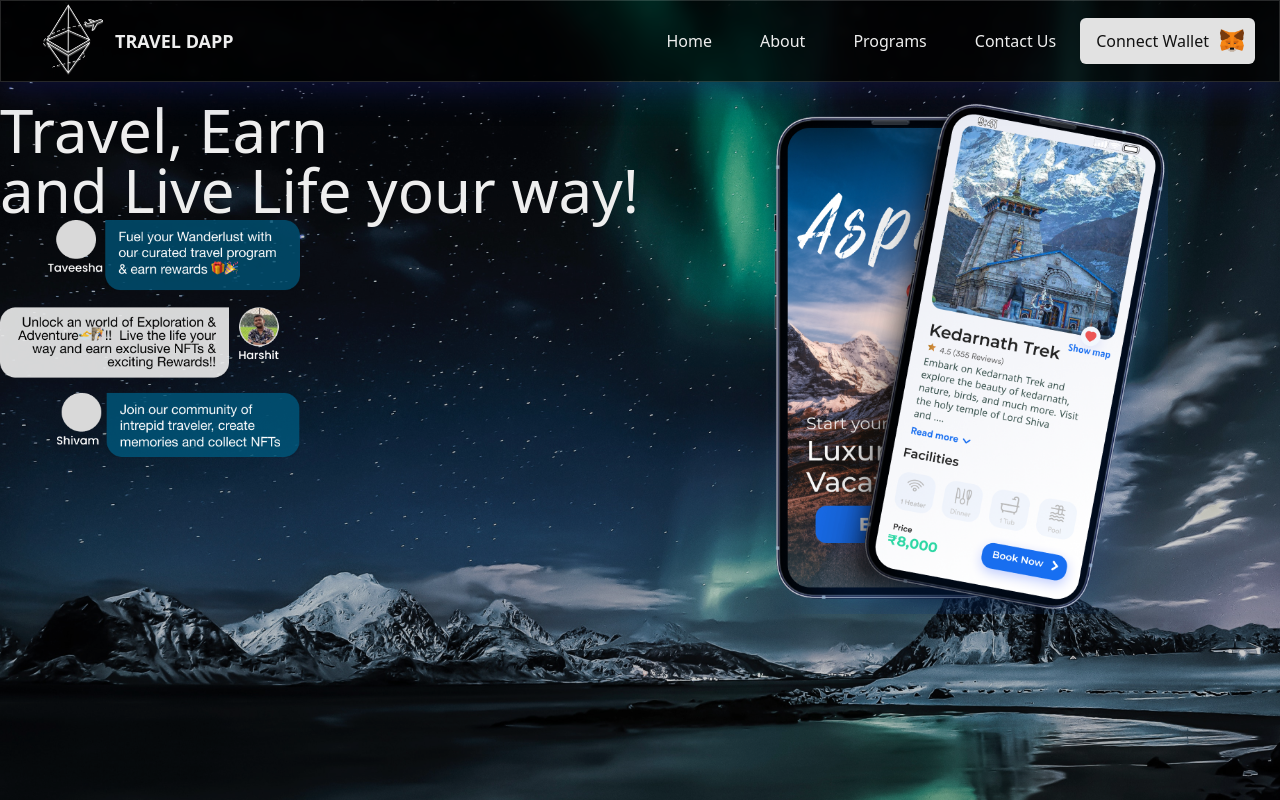
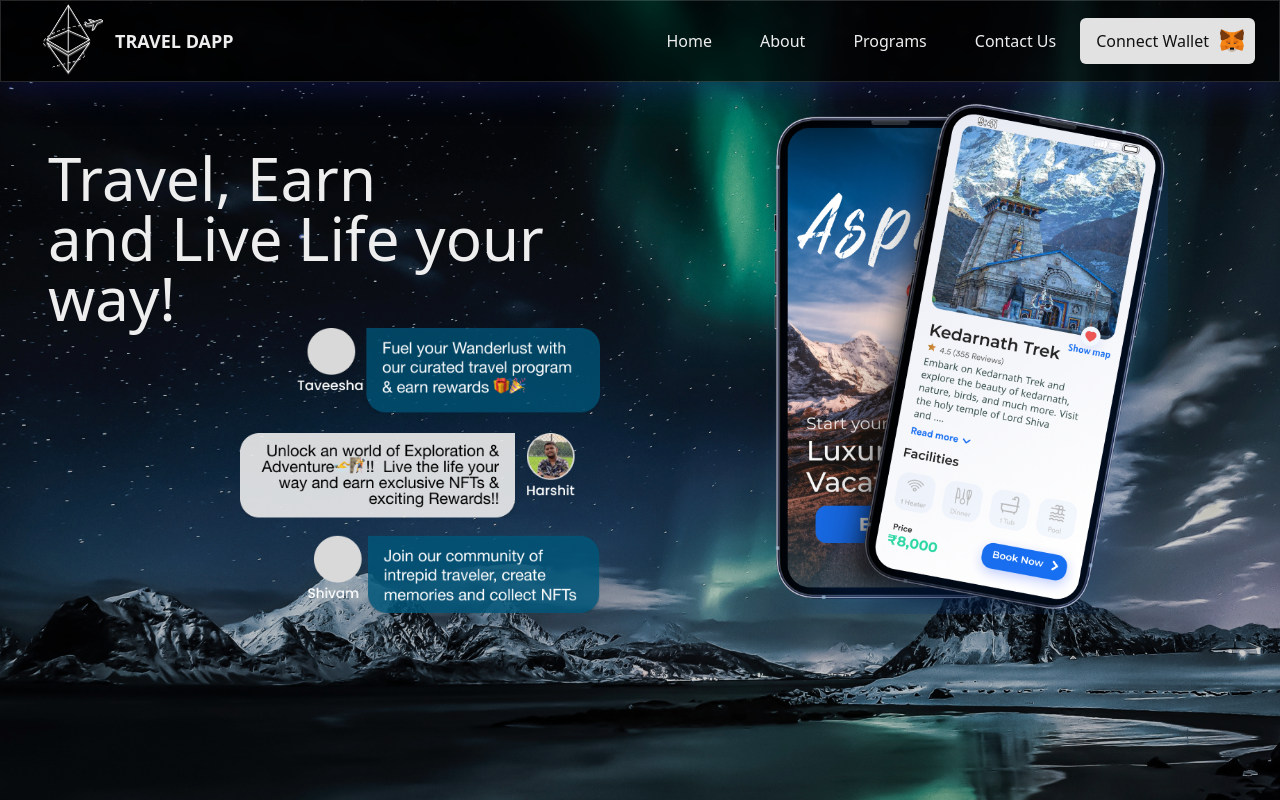
Before and after one commit to 0xLPircy/travel-dapp, a Next.js app: page / in a window 1280 px wide. Built offline with nearby package versions, Linux system fonts and the light colour scheme; no server answers.

Commit message:
showcase done

```diff
--- a/app/containers/showcase.jsx
+++ b/app/containers/showcase.jsx
@@ -8,11 +8,14 @@ const Showcase = () => {
   return (
     <div className="showcase pt-[100px]">
       <div className="">
-        <h1 className="text-[#eeeeee] text-6xl grid grid-flow-row">
+        <h1 className="text-[#eeeeee] text-6xl grid grid-flow-row p-9 mt-3 ml-3">
           <span>Travel, Earn</span>
-          <span>and Live Life your way!</span>
+          <span>and Live Life your</span>
+          <span>way!</span>
         </h1>
-        <Image src={chatImg} width={300} height={300} />
+        <div className="ml-60 -mt-9">
+          <Image src={chatImg} width={360} height={360} />
+        </div>
       </div>
       <Image src={mockup} width={400} height={400} />
     </div>
```
